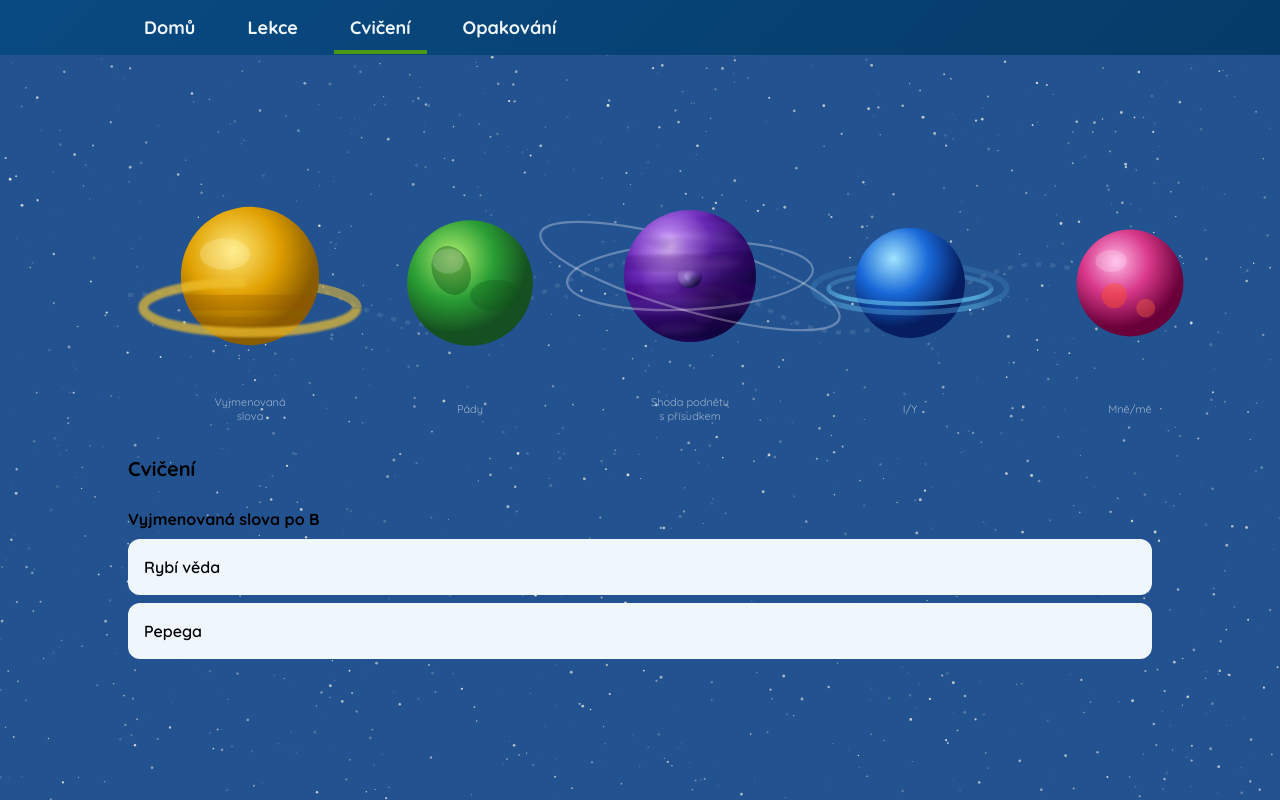
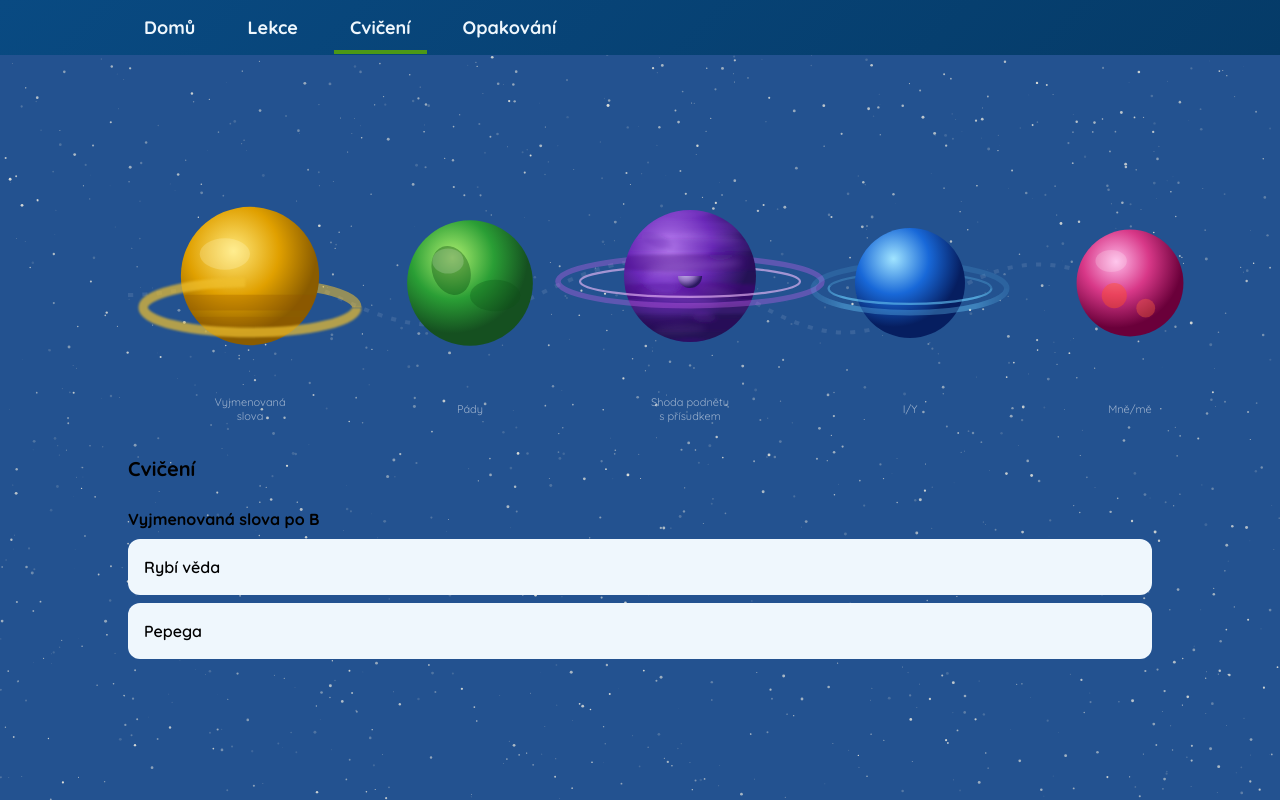
Before and after one commit to dxzfvzs/planet-gen, a React (Vite) app: page /#/test in a window 1280 px wide. Built offline with nearby package versions, Linux system fonts and the light colour scheme.

Commit message:
feat: purple planet

```diff
--- a/src/App.tsx
+++ b/src/App.tsx
@@ -7,11 +7,13 @@ import Tests from "./pages/Tests.tsx";
 import Cards from "./pages/Cards.tsx";
 import Header from "./components/Header.tsx";
 import Starfield from "./components/Starfield.tsx";
+import { GlobalSvgDefs } from "./components/category-selector/GlobalSvgDefs.tsx";
 
 function App() {
 
   return (
     <>
+      <GlobalSvgDefs/>
       <Header/>
       <Starfield count={1500} />
       <main>
--- a/src/components/category-selector/BluePlanet.tsx
+++ b/src/components/category-selector/BluePlanet.tsx
@@ -1,8 +1,8 @@
 import type { Ring } from "./ring.ts";
-import { RotatingRingGroup } from "./Rotation.tsx";
+import { RotateToFollowSun, RotatingGroup } from "./Rotation.tsx";
 
 const RINGS: Ring[] = [
-  { cx: 0, cy: 2.5, rx: 37, ry: 7, stroke: "#61bdef", strokeWidth: 2, fill: "none", strokeOpacity: 0.65 },
+  { cx: 0, cy: 2.5, rx: 37, ry: 7, stroke: "#61bdef", strokeWidth: 1, fill: "none", strokeOpacity: 0.65 },
   { cx: 0, cy: 2.5, rx: 44, ry: 11, stroke: "#61bdef", strokeWidth: 2.5, fill: "none", strokeOpacity: 0.35 },
 ];
 
@@ -14,7 +14,7 @@ export function BluePlanet({ planetSize = 25 }: { planetSize?: number }) {
   return (
     <svg width="220" height="220" viewBox="-50 -50 100 100" overflow="visible">
       <defs>
-        <radialGradient id="planet" cx="35%" cy="28%" r="62%">
+        <radialGradient id="bluePlanetBase" cx="35%" cy="28%" r="62%">
           <stop offset="0%" stopColor="#a0e4ff"/>
           <stop offset="52%" stopColor="#1868d8"/>
           <stop offset="100%" stopColor="#061e60"/>
@@ -32,7 +32,7 @@ export function BluePlanet({ planetSize = 25 }: { planetSize?: number }) {
         </mask>
       </defs>
 
-      <RotatingRingGroup duration={140}>
+      <RotatingGroup duration={140}>
         <g>
           {RINGS.map((r, i) => (
             <ellipse
@@ -42,11 +42,13 @@ export function BluePlanet({ planetSize = 25 }: { planetSize?: number }) {
             />
           ))}
         </g>
-      </RotatingRingGroup>
+      </RotatingGroup>
 
-      <circle cx="0" cy="0" r={planetSize} fill="url(#planet)"/>
+      <RotateToFollowSun>
+        <circle cx="0" cy="0" r={planetSize} fill="url(#bluePlanetBase)"/>
+      </RotateToFollowSun>
 
-      <RotatingRingGroup duration={140}>
+      <RotatingGroup duration={140}>
         <g>
           {RINGS.map((r, i) => (
             <ellipse
@@ -59,7 +61,7 @@ export function BluePlanet({ planetSize = 25 }: { planetSize?: number }) {
             />
           ))}
         </g>
-      </RotatingRingGroup>
+      </RotatingGroup>
     </svg>
   );
 }
--- /dev/null
+++ b/src/components/category-selector/GlobalSvgDefs.tsx
@@ -0,0 +1,44 @@
+export function GlobalSvgDefs() {
+  return (
+    <svg width="0" height="0" style={{ position: "absolute" }}>
+      <defs>
+        {/* Defined occlusion for half visible-half not planet overlay. For moons, rings, etc. */}
+        <linearGradient id="planetOcclusionMaskShade" x1="0" y1="0" x2="0" y2="1">
+          <stop offset="0%" stopColor="black"/>
+          <stop offset="50%" stopColor="black"/>
+          <stop offset="50%" stopColor="white"/>
+          <stop offset="100%" stopColor="white"/>
+        </linearGradient>
+
+        {/* Two possible blurs for surface level planetary bands.*/}
+        <filter id="bandBlur" x="-20%" y="-50%" width="140%" height="200%">
+          <feGaussianBlur stdDeviation="1.5 0.7"/>
+        </filter>
+        <filter id="softBlur" x="-30%" y="-30%" width="160%" height="160%">
+          <feGaussianBlur stdDeviation="1.8"/>
+        </filter>
+
+
+        {/* Moon base color.*/}
+        <radialGradient id="moonBase" cx="32%" cy="28%" r="70%">
+          <stop offset="0%" stopColor="#ffffff"/>
+          <stop offset="55%" stopColor="#c8c0ff"/>
+          <stop offset="100%" stopColor="#6050a0"/>
+        </radialGradient>
+
+        {/* Alternative moon base color.*/}
+        <radialGradient id="tinyMoonBase" cx="32%" cy="28%" r="70%">
+          <stop offset="0%" stopColor="#e0d8ff"/>
+          <stop offset="60%" stopColor="#9070c0"/>
+          <stop offset="100%" stopColor="#2a1860"/>
+        </radialGradient>
+
+        {/* Shadow of the moon for spins.*/}
+        <radialGradient id="moonShadow" cx="75%" cy="68%" r="60%">
+          <stop offset="0%" stopColor="#06001e" stop-opacity="0.75"/>
+          <stop offset="100%" stopColor="#06001e" stop-opacity="0"/>
+        </radialGradient>
+      </defs>
+    </svg>
+  );
+}
--- a/src/components/category-selector/Moon.tsx
+++ b/src/components/category-selector/Moon.tsx
@@ -1,3 +1,5 @@
+import { RotateToFollowSun } from "./Rotation.tsx";
+
 type MoonProps = {
   orbitRx: number
   orbitRy: number
@@ -6,12 +8,12 @@ type MoonProps = {
   orbitOffsetY?: number
   radius: number
   duration: string
-  begin?: string
+  begin?: number
   shadowId: string
   baseId: string
 }
 
-const debug = true;
+const debug = false;
 
 export function Moon(
   {
@@ -22,8 +24,8 @@ export function Moon(
     orbitOffsetY = 0,
     radius,
     duration,
-    begin = "0s",
-    baseId,
+    begin = 0,
+    baseId = "moonBase",
   }: MoonProps) {
   const orbitId = `orbit-${baseId}`
   const d = `M 0 0 m ${-orbitRx + orbitOffsetX} ${orbitOffsetY} a ${orbitRx} ${orbitRy} ${orbitTilt} 1 1 ${orbitRx * 2} 0 a ${orbitRx} ${orbitRy} ${orbitTilt} 1 1 ${-orbitRx * 2} 0`
@@ -35,20 +37,21 @@ export function Moon(
         : <path id={orbitId} d={d} fill="none"/>
       }
       <g>
-        <animateMotion dur={duration} repeatCount="indefinite" begin={begin}>
+        <animateMotion dur={duration} repeatCount="indefinite" begin={`${begin}s`}>
           <mpath href={`#${orbitId}`}/>
         </animateMotion>
+        <RotateToFollowSun>
           <circle r={radius} fill={`url(#${baseId})`}/>
           <circle r={radius} fill="#06001e" opacity="0.0">
             <animate
               attributeName="opacity"
-            values="0.70;0.60;0;0;0;0;0.60;0.70"
-            keyTimes="0;0.15;0.25;0.35;0.65;0.75;0.85;1"
+              values="0;0;0.7;0.7;0;0"
+              keyTimes="0;0.2;0.25;0.45;0.65;1"
               dur={duration}
               repeatCount="indefinite"
             />
           </circle>
-        <circle r={radius} fill={`url(#moonShadow)`} opacity="0.65"/>
+        </RotateToFollowSun>
       </g>
     </g>
   )
--- a/src/components/category-selector/PurplePlanet.tsx
+++ b/src/components/category-selector/PurplePlanet.tsx
@@ -1,77 +1,40 @@
 import { Moon } from "./Moon.tsx";
+import { Jiggle, RotateToFollowSun } from "./Rotation.tsx";
+import type { Ring } from "./ring.ts";
+
+const RINGS: Ring[] = [
+  { cx: 0, cy: 2.5, rx: 50, ry: 7, stroke: "#e8b9f8", strokeWidth: 1, fill: "none", strokeOpacity: 0.65 },
+  { cx: 0, cy: 2.5, rx: 60, ry: 11, stroke: "#cc61ef", strokeWidth: 2.5, fill: "none", strokeOpacity: 0.35 },
+];
 
 export function PurplePlanet({ planetSize = 30 }: { planetSize?: number }) {
   return (
     <svg width="220" height="220" viewBox="-50 -50 100 100" overflow="visible">
 
       <defs>
-        <radialGradient id="planetBase" cx="35%" cy="28%" r="70%">
-          <stop offset="0%" stop-color="#e8c8ff"/>
-          <stop offset="18%" stop-color="#b57aee"/>
-          <stop offset="45%" stop-color="#6a28b8"/>
-          <stop offset="72%" stop-color="#3a0e7a"/>
-          <stop offset="100%" stop-color="#16054a"/>
+        <radialGradient id="purplePlanetBase" cx="35%" cy="28%" r="62%">
+          <stop offset="5%" stopColor="#b57aee"/>
+          <stop offset="52%" stopColor="#6a28b8"/>
+          <stop offset="100%" stopColor="#241255"/>
         </radialGradient>
 
-        <radialGradient id="nightSide" cx="72%" cy="70%" r="68%">
-          <stop offset="0%" stop-color="#06001e" stop-opacity="0.5"/>
-          <stop offset="45%" stop-color="#06001e" stop-opacity="0.2"/>
-          <stop offset="100%" stop-color="#06001e" stop-opacity="0"/>
-        </radialGradient>
-
-        <radialGradient id="daySide" cx="30%" cy="24%" r="35%">
-          <stop offset="0%" stop-color="#ffffff" stop-opacity="0.18"/>
-          <stop offset="55%" stop-color="#c9a0ff" stop-opacity="0.09"/>
-          <stop offset="100%" stop-color="#c9a0ff" stop-opacity="0"/>
-        </radialGradient>
-
-        <radialGradient id="moonBase" cx="32%" cy="28%" r="70%">
-          <stop offset="0%" stop-color="#ffffff"/>
-          <stop offset="55%" stop-color="#c8c0ff"/>
-          <stop offset="100%" stop-color="#6050a0"/>
-        </radialGradient>
-        <radialGradient id="tinyMoonBase" cx="32%" cy="28%" r="70%">
-          <stop offset="0%" stop-color="#e0d8ff"/>
-          <stop offset="60%" stop-color="#9070c0"/>
-          <stop offset="100%" stop-color="#2a1860"/>
-        </radialGradient>
-
-        <radialGradient id="moonShadow" cx="75%" cy="68%" r="60%">
-          <stop offset="0%" stop-color="#06001e" stop-opacity="0.75"/>
-          <stop offset="100%" stop-color="#06001e" stop-opacity="0"/>
-        </radialGradient>
-
-        <clipPath id="planetClip">
+        <clipPath id="purplePlanetClip">
           <circle cx="0" cy="0" r={planetSize}/>
         </clipPath>
 
-        <mask id="planetOcclusionMask">
-          {/* everything visible */}
+        <mask id="purplePlanetOcclusionMask">
           <rect x="-200" y="-200" width="400" height="400" fill="white"/>
-
-          {/* planet hides moons behind it */}
           <circle cx="0" cy="0" r={planetSize} fill="url(#planetOcclusionMaskShade)"/>
         </mask>
-
-        <linearGradient id="planetOcclusionMaskShade" x1="0" y1="0" x2="0" y2="1">
-          <stop offset="0%" stopColor="black"/>
-          <stop offset="45%" stopColor="black"/>
-          <stop offset="55%" stopColor="white"/>
-          <stop offset="100%" stopColor="white"/>
-        </linearGradient>
-
-        <filter id="bandBlur" x="-20%" y="-50%" width="140%" height="200%">
-          <feGaussianBlur stdDeviation="1.5 0.7"/>
-        </filter>
-        <filter id="softBlur" x="-30%" y="-30%" width="160%" height="160%">
-          <feGaussianBlur stdDeviation="1.8"/>
-        </filter>
       </defs>
 
+      <RotateToFollowSun>
+        <circle cx="0" cy="0" r={planetSize} fill="url(#purplePlanetBase)"/>
+      </RotateToFollowSun>
 
-      <circle cx="0" cy="0" r={planetSize} fill="url(#planetBase)"/>
-
-      <g clip-path="url(#planetClip)" filter="url(#bandBlur)">
+      <Jiggle duration={25} angle={15}>
+        <Jiggle duration={20} angle={5}>
+          <g clipPath="url(#purplePlanetClip)" filter="url(#bandBlur)">
             <ellipse cx="0" cy="8" rx="50" ry="5" fill="#4a1288" opacity="0.38"/>
             <ellipse cx="0" cy="14" rx="50" ry="3.5" fill="#7030c0" opacity="0.22"/>
             <ellipse cx="0" cy="-6" rx="50" ry="4" fill="#3a0e6a" opacity="0.30"/>
@@ -85,43 +48,44 @@ export function PurplePlanet({ planetSize = 30 }: { planetSize?: number }) {
             <ellipse cx="0" cy="-36" rx="18" ry="9" fill="#9966dd" opacity="0.20"/>
             <ellipse cx="0" cy="36" rx="16" ry="8" fill="#5511a8" opacity="0.18"/>
           </g>
+        </Jiggle>
 
-      <g clip-path="url(#planetClip)" filter="url(#softBlur)" opacity="0.55">
+        <Jiggle duration={20} angle={15}>
+          <g clipPath="url(#purplePlanetClip)" filter="url(#softBlur)" opacity="0.55">
             <ellipse cx="2" cy="-4" rx="22" ry="2.2" fill="#d8b0ff" opacity="0.35" transform="rotate(-5)"/>
             <ellipse cx="-4" cy="10" rx="18" ry="1.8" fill="#cc99ff" opacity="0.30" transform="rotate(7)"/>
             <ellipse cx="8" cy="-18" rx="14" ry="1.5" fill="#e0c0ff" opacity="0.28" transform="rotate(3)"/>
             <ellipse cx="-6" cy="24" rx="12" ry="1.5" fill="#c8a0f8" opacity="0.25" transform="rotate(-3)"/>
             <ellipse cx="14" cy="4" rx="10" ry="1.2" fill="#f0d8ff" opacity="0.22" transform="rotate(14)"/>
           </g>
+        </Jiggle>
 
-      <circle cx="0" cy="0" r={planetSize} fill="url(#nightSide)"/>
-      <circle cx="0" cy="0" r={planetSize} fill="url(#daySide)"/>
+        <g>
+          {RINGS.map((r, i) => (
+            <ellipse key={`${i}`}{...r} fill="none" mask="url(#purplePlanetOcclusionMask)"/>
+          ))}
+        </g>
+      </Jiggle>
 
-
-      <g mask="url(#planetOcclusionMask)">
+      <g>
+        <Jiggle duration={20} angle={15}>
+          <g mask="url(#purplePlanetOcclusionMask)">
             <Moon
-          orbitRx={45}
-          orbitRy={10}
-          orbitTilt={16}
-          radius={5.5}
-          duration="32s"
-          begin="-15s"
-          baseId="tinyMoonBase"
-          shadowId="moonShadow"
+              orbitRx={55} orbitRy={15} orbitTilt={-3}
+              radius={2.8}
+              duration="7s" begin={-6.2}
+              baseId="moonBase" shadowId="moonShadow"
             />
 
             <Moon
-          orbitRx={55}
-          orbitRy={15}
-          orbitTilt={-3}
-          radius={2.8}
-          duration="7s"
-          begin="-9s"
-          baseId="moonBase"
-          shadowId="moonShadow"
+              orbitRx={45} orbitRy={10} orbitTilt={16}
+              radius={5.5}
+              duration="6s" begin={-6}
+              baseId="tinyMoonBase" shadowId="moonShadow"
             />
           </g>
-
+        </Jiggle>
+      </g>
     </svg>
   );
 }
--- a/src/components/category-selector/Rotation.tsx
+++ b/src/components/category-selector/Rotation.tsx
@@ -1,4 +1,4 @@
-export function RotatingRingGroup({ children, duration = 140 }: {
+export function RotatingGroup({ children, duration = 140 }: {
   children: React.ReactNode;
   duration?: number;
 }) {
@@ -16,3 +16,33 @@ export function RotatingRingGroup({ children, duration = 140 }: {
     </g>
   );
 }
+
+export function RotateToFollowSun({ children, duration = 50 }: {
+  children: React.ReactNode;
+  duration?: number;
+}) {
+  return <RotatingGroup duration={duration} children={children}/>;
+}
+
+export function Jiggle({ children, angle = 5, duration = 0.4 }: {
+  children: React.ReactNode;
+  angle?: number;
+  duration?: number;
+}) {
+  return (
+    <g>
+      <animateTransform
+        attributeName="transform"
+        type="rotate"
+        values={`
+          ${-angle} 0 0;
+          ${angle} 0 0;
+          ${-angle} 0 0
+        `}
+        dur={`${duration}s`}
+        repeatCount="indefinite"
+      />
+      {children}
+    </g>
+  );
+}
```
Lines whose indentation alone changed are shown as unchanged.
